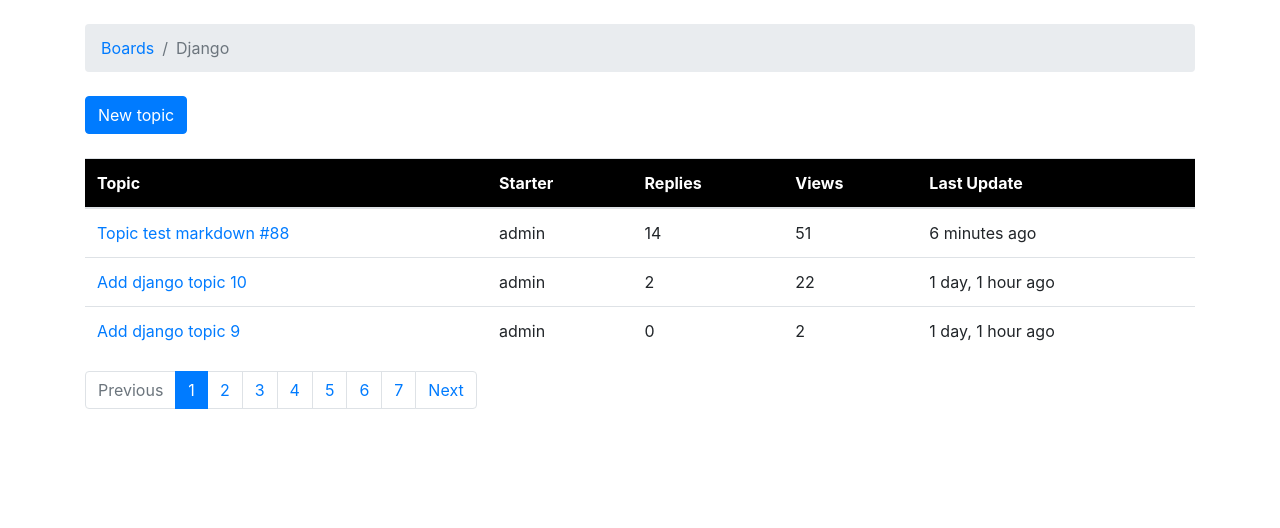
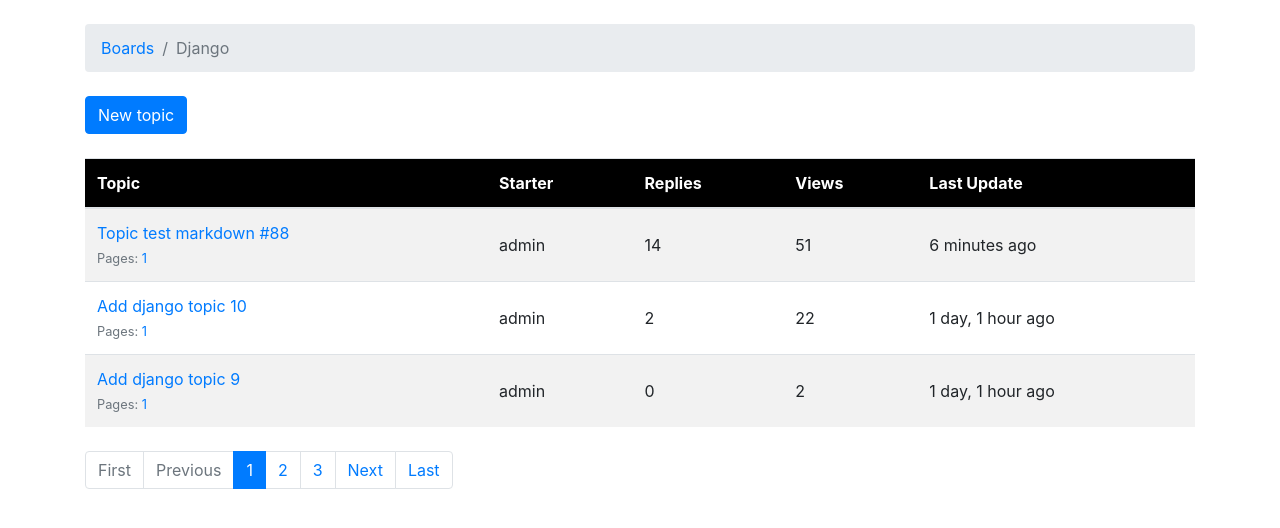
Before and after one commit to ingafter60/django_forum, a Django app: page /boards/1/ in a window 1280 px wide. Shown: the part 56-584 px from the top of the page. Run offline with Django 3.2, Linux system fonts and the light colour scheme; data comes from the database, SQL or seed files in the repository; both versions use the stored data as it was after the commit; some libraries are stand-ins or nearby versions; some web fonts are replaced.

Commit message:
Final Adjustments

```diff
--- a/boards/models.py
+++ b/boards/models.py
@@ -3,6 +3,7 @@ from django.contrib.auth.models import User
 from django.utils.text import Truncator
 from django.utils.html import mark_safe
 from markdown import markdown
+import math
 
 class Board(models.Model):
     name = models.CharField(max_length=30, unique=True)
@@ -25,8 +26,29 @@ class Topic(models.Model):
     board 		 = models.ForeignKey(Board, related_name='topics', on_delete=models.CASCADE)
     starter 	 = models.ForeignKey(User, related_name='topics', on_delete=models.CASCADE)
     views        = models.PositiveIntegerField(default=0)  # <- here
+
     def __str__(self):
         return self.subject
+
+    def get_page_count(self):
+        count = self.posts.count()
+        pages = count / 20
+        return math.ceil(pages)
+
+    def has_many_pages(self, count=None):
+        if count is None:
+            count = self.get_page_count()
+        return count > 6
+
+    def get_page_range(self):
+        count = self.get_page_count()
+        if self.has_many_pages(count):
+            return range(1, 5)
+        return range(1, count + 1)
+
+    def get_last_ten_posts(self):
+        return self.posts.order_by('-created_at')[:10]
+        # return self.posts.order_by('-created_at')[:2]
 
 
 class Post(models.Model):
--- a/boards/views.py
+++ b/boards/views.py
@@ -5,6 +5,7 @@ from django.db.models import Count
 from django.views.generic import UpdateView, ListView
 from django.utils import timezone
 from django.core.paginator import Paginator, EmptyPage, PageNotAnInteger
+from django.urls import reverse
 
 from .forms import NewTopicForm, PostForm
 from .models import Board, Topic, Post
@@ -68,15 +69,38 @@ class TopicListView(ListView):
         return queryset
 
 
+# class PostListView(ListView):
+#     model = Post
+#     context_object_name = 'posts'
+#     template_name = 'topic_posts.html'
+#     paginate_by = 2
+
+#     def get_context_data(self, **kwargs):
+#         self.topic.views += 1
+#         self.topic.save()
+#         kwargs['topic'] = self.topic
+#         return super().get_context_data(**kwargs)
+
+#     def get_queryset(self):
+#         self.topic = get_object_or_404(Topic, board__pk=self.kwargs.get('pk'), pk=self.kwargs.get('topic_pk'))
+#         queryset = self.topic.posts.order_by('created_at')
+#         return queryset
+
 class PostListView(ListView):
     model = Post
     context_object_name = 'posts'
     template_name = 'topic_posts.html'
+    # paginate_by = 20
     paginate_by = 2
 
     def get_context_data(self, **kwargs):
-        self.topic.views += 1
-        self.topic.save()
+
+        session_key = 'viewed_topic_{}'.format(self.topic.pk)  # <-- here
+        if not self.request.session.get(session_key, False):
+            self.topic.views += 1
+            self.topic.save()
+            self.request.session[session_key] = True           # <-- until here
+
         kwargs['topic'] = self.topic
         return super().get_context_data(**kwargs)
 
@@ -118,6 +142,42 @@ def topic_posts(request, pk, topic_pk):
     topic.save()
     return render(request, 'topic_posts.html', {'topic': topic})
 
+## It does not show reply last_update, to change by the codes below
+# @login_required
+# def reply_topic(request, pk, topic_pk):
+#     topic = get_object_or_404(Topic, board__pk=pk, pk=topic_pk)
+#     if request.method == 'POST':
+#         form = PostForm(request.POST)
+#         if form.is_valid():
+#             post = form.save(commit=False)
+#             post.topic = topic
+#             post.created_by = request.user
+#             post.save()
+#             return redirect('topic_posts', pk=pk, topic_pk=topic_pk)
+#     else:
+#         form = PostForm()
+#     return render(request, 'reply_topic.html', {'topic': topic, 'form': form})
+
+
+# ## It will show reply last_update
+# def reply_topic(request, pk, topic_pk):
+#     topic = get_object_or_404(Topic, board__pk=pk, pk=topic_pk)
+#     if request.method == 'POST':
+#         form = PostForm(request.POST)
+#         if form.is_valid():
+#             post = form.save(commit=False)
+#             post.topic = topic
+#             post.created_by = request.user
+#             post.save()
+
+#             topic.last_updated = timezone.now()  # <- here
+#             topic.save()                         # <- and here
+
+#             return redirect('topic_posts', pk=pk, topic_pk=topic_pk)
+#     else:
+#         form = PostForm()
+#     return render(request, 'reply_topic.html', {'topic': topic, 'form': form})
+
 
 @login_required
 def reply_topic(request, pk, topic_pk):
@@ -129,11 +189,21 @@ def reply_topic(request, pk, topic_pk):
             post.topic = topic
             post.created_by = request.user
             post.save()
-            return redirect('topic_posts', pk=pk, topic_pk=topic_pk)
+
+            topic.last_updated = timezone.now()
+            topic.save()
+
+            topic_url = reverse('topic_posts', kwargs={'pk': pk, 'topic_pk': topic_pk})
+            topic_post_url = '{url}?page={page}#{id}'.format(
+                url=topic_url,
+                id=post.pk,
+                page=topic.get_page_count()
+            )
+
+            return redirect(topic_post_url)
     else:
         form = PostForm()
     return render(request, 'reply_topic.html', {'topic': topic, 'form': form})
-
 
 class PostUpdateView(UpdateView):
 
--- a/templates/includes/pagination.html
+++ b/templates/includes/pagination.html
@@ -1,6 +1,16 @@
 {% if is_paginated %}
   <nav aria-label="Topics pagination" class="mb-4">
     <ul class="pagination">
+      {% if page_obj.number > 1 %}
+        <li class="page-item">
+          <a class="page-link" href="?page=1">First</a>
+        </li>
+      {% else %}
+        <li class="page-item disabled">
+          <span class="page-link">First</span>
+        </li>
+      {% endif %}
+
       {% if page_obj.has_previous %}
         <li class="page-item">
           <a class="page-link" href="?page={{ page_obj.previous_page_number }}">Previous</a>
@@ -19,7 +29,7 @@
               <span class="sr-only">(current)</span>
             </span>
           </li>
-        {% else %}
+        {% elif page_num > page_obj.number|add:'-3' and page_num < page_obj.number|add:'3' %}
           <li class="page-item">
             <a class="page-link" href="?page={{ page_num }}">{{ page_num }}</a>
           </li>
@@ -35,6 +45,16 @@
           <span class="page-link">Next</span>
         </li>
       {% endif %}
+
+      {% if page_obj.number != paginator.num_pages %}
+        <li class="page-item">
+          <a class="page-link" href="?page={{ paginator.num_pages }}">Last</a>
+        </li>
+      {% else %}
+        <li class="page-item disabled">
+          <span class="page-link">Last</span>
+        </li>
+      {% endif %}
     </ul>
   </nav>
 {% endif %}
--- a/templates/reply_topic.html
+++ b/templates/reply_topic.html
@@ -16,7 +16,7 @@
 
 {% block content %}
 
-  {% for post in topic.posts.all %}
+  {% for post in topic.get_last_ten_posts %}
     <div class="card mb-2">
       <div class="card-body p-3">
         <div class="row mb-3">
@@ -32,11 +32,11 @@
     </div>
   {% endfor %}
 
-  <form method="post" class="mb-4">
+
+  <form method="post" class="mb-4" novalidate>
     {% csrf_token %}
     {% include 'includes/form.html' %}
     <button type="submit" class="btn btn-success">Post a reply</button>
   </form>
 
-
 {% endblock %}
--- a/templates/topic_posts.html
+++ b/templates/topic_posts.html
@@ -19,7 +19,8 @@
   </div>
 
   {% for post in posts %}
-    <div class="card mb-2 {% if forloop.first %}border-dark{% endif %}">
+    <!-- <div class="card mb-2 {% if forloop.first %}border-dark{% endif %}"> -->
+    <div id="{{ post.pk }}" class="card {% if forloop.last %}mb-4{% else %}mb-2{% endif %} {% if forloop.first %}border-dark{% endif %}">
       {% if forloop.first %}
         <div class="card-header text-white bg-dark py-2 px-3">{{ topic.subject }}</div>
       {% endif %}
--- a/templates/topics.html
+++ b/templates/topics.html
@@ -16,7 +16,7 @@
     <a href="{% url 'new_topic' board.pk %}" class="btn btn-primary">New topic</a>
   </div>
 
-  <table class="table">
+  <table class="table table-striped mb-4">
     <thead class="thead-inverse" style="background:black">
       <tr>
         <th style="color:white;">Topic</th>
@@ -28,12 +28,26 @@
     </thead>
     <tbody>
       {% for topic in topics %}
+        {% url 'topic_posts' board.pk topic.pk as topic_url %}
         <tr>
-          <td><a href="{% url 'topic_posts' board.pk topic.pk %}">{{ topic.subject }}</a></td>
-          <td>{{ topic.starter.username }}</td>
-          <td>{{ topic.replies }}</td>
-          <td>{{ topic.views }}</td>
-          <td>{{ topic.last_updated|naturaltime }}</td>
+          <td>
+            <p class="mb-0">
+              <a href="{{ topic_url }}">{{ topic.subject }}</a>
+            </p>
+            <small class="text-muted">
+              Pages:
+              {% for i in topic.get_page_range %}
+                <a href="{{ topic_url }}?page={{ i }}">{{ i }}</a>
+              {% endfor %}
+              {% if topic.has_many_pages %}
+              ... <a href="{{ topic_url }}?page={{ topic.get_page_count }}">Last Page</a>
+              {% endif %}
+            </small>
+          </td>
+          <td class="align-middle">{{ topic.starter.username }}</td>
+          <td class="align-middle">{{ topic.replies }}</td>
+          <td class="align-middle">{{ topic.views }}</td>
+          <td class="align-middle">{{ topic.last_updated|naturaltime }}</td>
         </tr>
       {% endfor %}
     </tbody>
```
Also changed, not shown: db.sqlite3.
